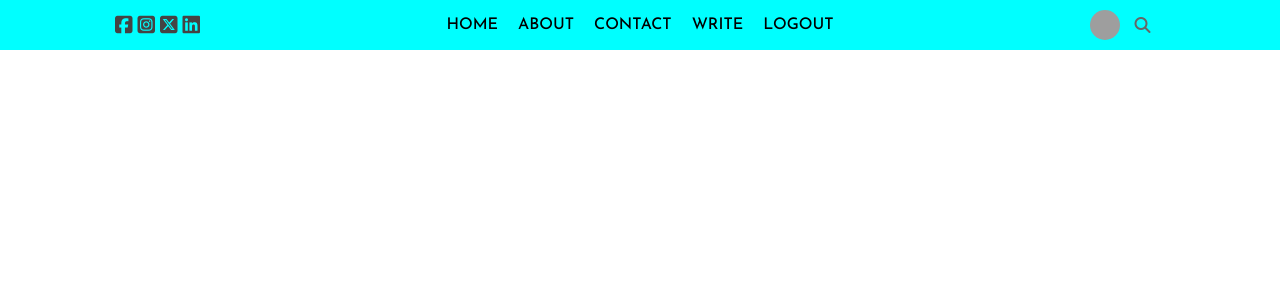
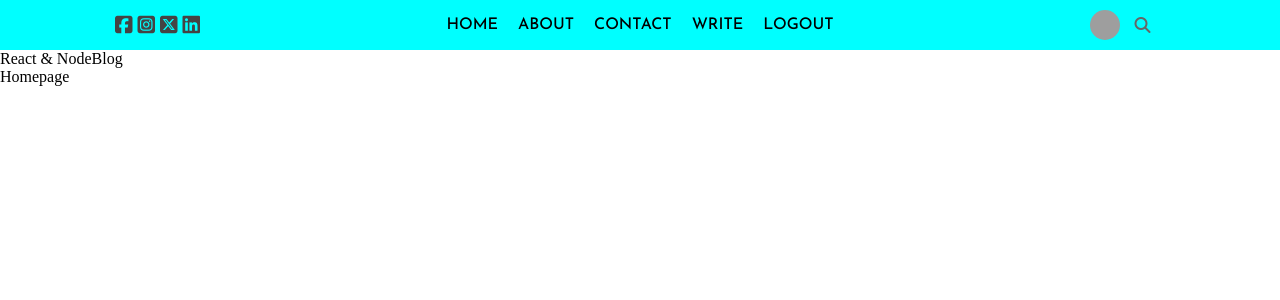
Before and after one commit to josephukwenya/react-blog-mern, a React (Create React App) app in the folder client/: page / in a window 1280 px wide. Shown: the top 300 px of the page. Built offline with nearby package versions, Linux system fonts and the light colour scheme; grey boxes are pictures that could not be loaded.

Commit message:
added pages folder

```diff
--- a/client/src/App.js
+++ b/client/src/App.js
@@ -1,9 +1,11 @@
 import Topbar from "./components/Topbar/Topbar";
+import Home from "./pages/home/Home";
 
 function App() {
   return (
     <>
       <Topbar />
+      <Home />
     </>
   );
 }
--- /dev/null
+++ b/client/src/components/Header/Header.js
@@ -0,0 +1,12 @@
+import "./header.css";
+
+export default function Header() {
+  return (
+    <div className="header">
+      <div className="headerTitles">
+        <span className="headerTitleSm">React & Node</span>
+        <span className="headerTitleLg">Blog</span>
+      </div>
+    </div>
+  );
+}
--- /dev/null
+++ b/client/src/components/Header/header.css
@@ -0,0 +1,5 @@
+.header {
+  display: flex;
+  flex-direction: column;
+  justify-content: center;
+}
--- a/client/src/components/Topbar/topbar.css
+++ b/client/src/components/Topbar/topbar.css
@@ -34,6 +34,7 @@
   height: 30px;
   object-fit: cover;
   border-radius: 100%;
+  cursor: pointer;
 }
 
 .topSearchIcon {
--- /dev/null
+++ b/client/src/pages/home/Home.js
@@ -0,0 +1,11 @@
+import Header from "../../components/Header/Header";
+import "./home.css";
+
+export default function Home() {
+  return (
+    <div className="home">
+      <Header />
+      Homepage
+    </div>
+  );
+}
```
Also changed, not shown: client/src/components/Posts/Posts.js (added), client/src/components/Posts/posts.css (added), client/src/components/Sidebar/Sidebar.js (added), client/src/components/Sidebar/sidebar.css (added), client/src/pages/home/home.css (added).
